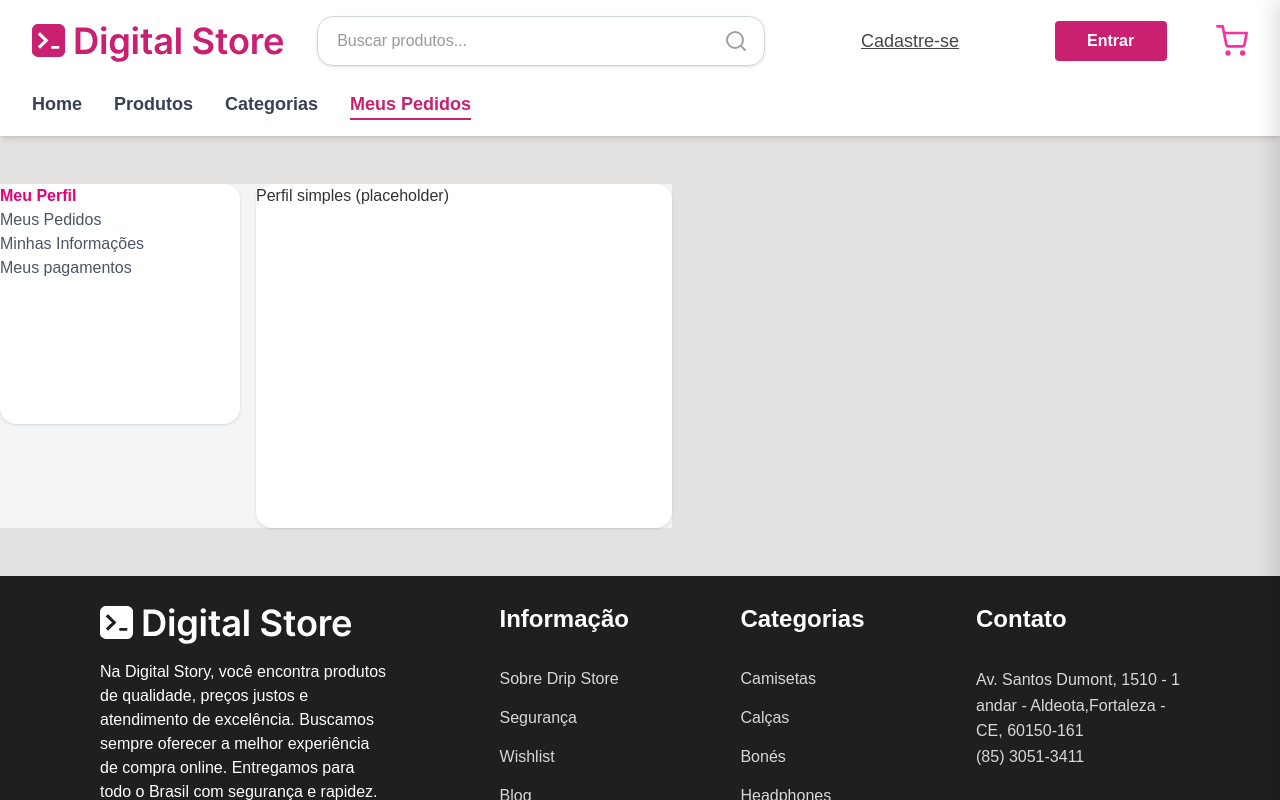
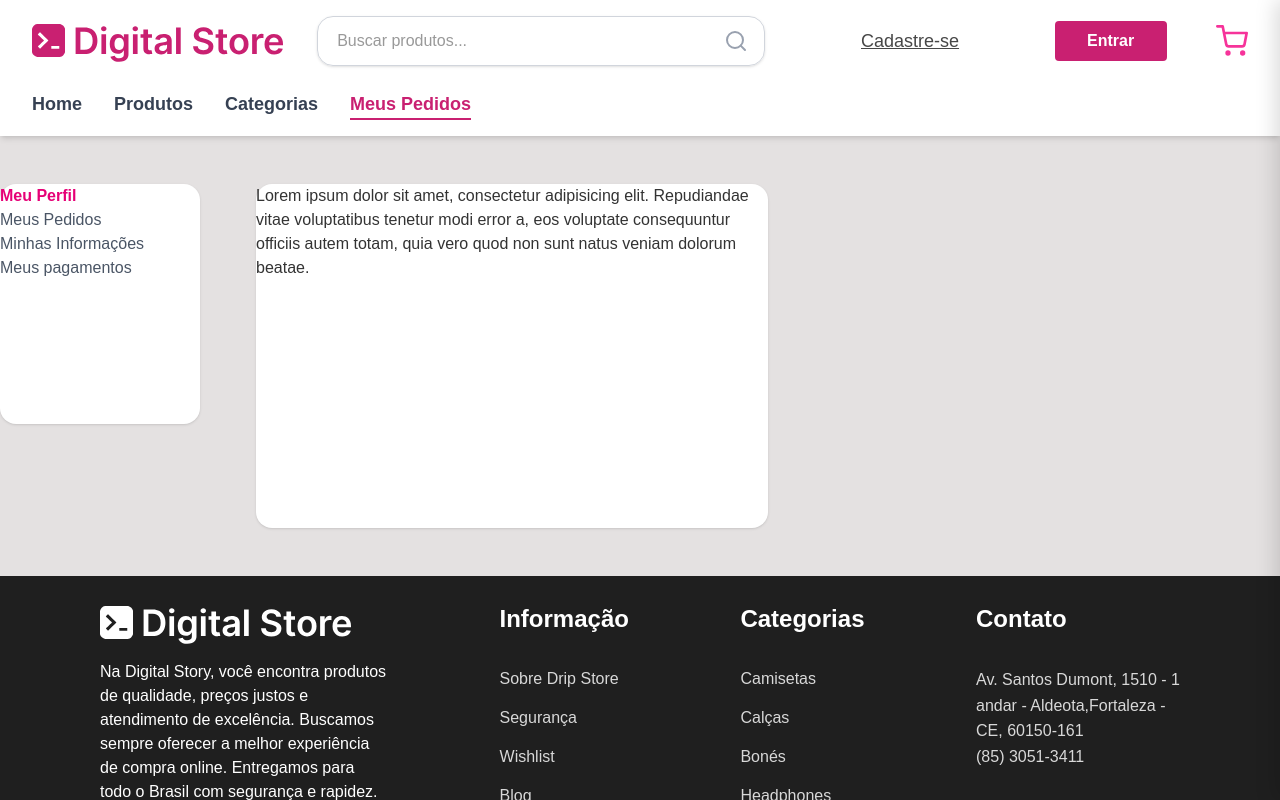
Before and after one commit to carlosribeiro25/Drip-Store, a React (Vite) app: page /Meuspedidos in a window 1280 px wide. Both pictures are taken after a click on the element "Meu Perfil". Shown: the top 800 px of the page. Built offline with nearby package versions, Linux system fonts and the light colour scheme.

Commit message:
Alteration page my order

```diff
--- a/src/Components/Colection/Section3.jsx
+++ b/src/Components/Colection/Section3.jsx
@@ -2,7 +2,7 @@ import ProdutoCard from "../ProdutoCard";
 export default function Section3() {
     return (
         <section >
-<div className="flex-wrap gap-y-10 grid grid-cols-4 gap-2 ">
+<div className="flex-wrap gap-y-8 grid  grid-cols-4 gap-2 ">
 
     <ProdutoCard/>
      <ProdutoCard/>
--- a/src/Components/Informations/EnderecoEntrega.jsx
+++ b/src/Components/Informations/EnderecoEntrega.jsx
@@ -2,9 +2,9 @@ import React from "react";
 
 export default function EnderecoEntrega() {
   return (
-    <div>
+    <div className="justify-baseline">
       <h2 className="text-xl font-semibold mb-4">Endereço de Entrega</h2>
-      <div className="space-y-2 text-gray-700">
+      <div className="space-y-2 ml-2 text-gray-700">
         <p><strong>Endereço:</strong> Rua das Flores, 123</p>
         <p><strong>Bairro:</strong> Centro</p>
         <p><strong>Cidade:</strong> São Paulo</p>
--- a/src/Components/Informations/InformacoesPessoais.jsx
+++ b/src/Components/Informations/InformacoesPessoais.jsx
@@ -1,16 +1,21 @@
 import React from "react";
-import EndereçoEntrega from '../Informations/EnderecoEntrega'
+import EndereçoEntrega from '../Informations/EnderecoEntrega';
 export default function InformacoesPessoais() {
   return (
-    <div >
-      <h2 className="text-xl font-semibold mb-4">Informações Pessoais</h2><br />
+    <div  className="w-xl ">
+      <div className="justify-around  flex">
+         <h2 className="text-xl font-semibold mb-4">Informações Pessoais</h2><br />
+      <button className="text-pink-500 text-xl underline">Editar</button>
+      </div>
       <hr /><br />
-      <div className="space-y-2 text-gray-700">
+      <div className="space-y-4 flex-col  text-gray-700">
+        <div className="ml-4  pl-4 w-70 ">
         <p><strong>Nome:</strong> João da Silva</p>
         <p><strong>CPF:</strong> 123.456.789-00</p>
         <p><strong>Email:</strong> joao@email.com</p>
         <p><strong>Contato:</strong> (85) 98234-5678</p>
 
+        </div>
       </div>
       <br />
       <EndereçoEntrega/>
--- /dev/null
+++ b/src/Components/Informations/MeusPagamentos.jsx
@@ -0,0 +1,8 @@
+export default function MeusPagamentos(){
+    return (
+        <>
+        <h1>Meus pagamentos </h1>
+
+        </>
+    )
+}
--- a/src/Components/Informations/Pedidos.jsx
+++ b/src/Components/Informations/Pedidos.jsx
@@ -14,7 +14,7 @@ export default function Pedidos() {
              <h2 className="text-xl font-semibold mb-4">Meus Pedidos</h2>
            <h2 className="text-xl font-semibold mb-4 ">Status </h2>
 
-        </div>
+        </div><br />
 
       {pedidos.map((pedido) => (
         <div key={pedido.id} className="flex border-b gap-2  py-4 items-center">
@@ -22,7 +22,7 @@ export default function Pedidos() {
             <img
               src="./shoes.png"
               alt="Produto"
-              className="w-16 h-16 bg-gray-400 p-4"
+              className="w-18 h-16 bg-gray-400 p-4"
             />
             <div>
               <p className="text-sm text-gray-700">Pedido n° {pedido.id}</p>
--- a/src/Components/MeusPedidos/MeusPedidos.jsx
+++ b/src/Components/MeusPedidos/MeusPedidos.jsx
@@ -12,13 +12,16 @@ export default function MeusPedidos() {
   return (
     <>
     <Header/><br /><br />
-    <div className="flex h-86 w-2xl justify-around gap-4 bg-gray-100 p-6">
+    <div className="flex h-86 w-3xl justify-evenly ml-7 gap-14  p-6">
       <Sidebar active={activeSection} setActive={setActiveSection} />
-      <div className="flex-1 ml-6 bg-white rounded-2xl shadow p-6">
+      <div className="flex ml-6  bg-white rounded-2xl shadow p-6">
         {activeSection === "Meus Pedidos" && <Pedidos />}
         {activeSection === "Minhas Informações" && <InformacoesPessoais />}
         {activeSection === "Endereço de Entrega" && <EnderecoEntrega />}
-        {activeSection === "Meu Perfil" && <p>Perfil simples (placeholder)</p>}
+        {activeSection === "Meu Perfil" && <p>Lorem ipsum dolor sit amet, consectetur adipisicing elit.
+           Repudiandae vitae voluptatibus tenetur modi error a, eos voluptate consequuntur officiis autem
+           totam, quia vero quod non sunt natus veniam dolorum beatae.</p>}
+        {activeSection === "Meus Pagamentos" && <MeusPagamentos />}
       </div>
     </div><br /><br />
     <Footer/>
--- a/src/Components/Pages/Cadastro.jsx
+++ b/src/Components/Pages/Cadastro.jsx
@@ -1,6 +1,6 @@
 import Footer from '../Footer/Footer';
 import Logo from '../Logo';
-import { useNavigate } from "react-router-dom";
+// import { useNavigate } from "react-router-dom";
 
 
 
```
